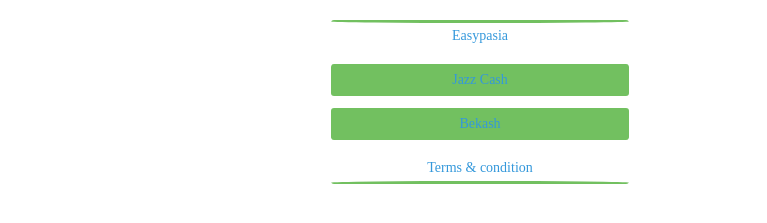
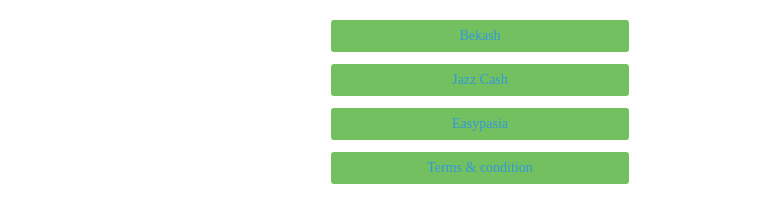
Before and after one commit to Ss2884/james.github.io, a plain HTML site: page Subscription/index.html in a window 1280 px wide. Shown: the part 303-526 px from the top of the page, without its empty margins (0-767 px from the left). Drawn offline with nearby package versions, Linux system fonts and the light colour scheme.

Commit message:
Update index.html

```diff
--- a/Subscription/index.html
+++ b/Subscription/index.html
@@ -88,17 +88,17 @@
 
 	    <div class="center">
 
-	   <button href="#sub" data-toggle="modal" class="btn btn1"style="width: 300px;">Easypasia</button>
+	   <button href="#subbb" data-toggle="modal" class="btn btn4"style="width: 300px;">Bekash</button>
 
 	    </br>
 
 	    <button href="#jazz" data-toggle="modal" class="btn btn4"style="width: 300px;">Jazz Cash</button>
 
-         <button href="#subbb" data-toggle="modal" class="btn btn3"style="width: 300px;">Bekash</button>
+         <button href="#sub" data-toggle="modal" class="btn btn3"style="width: 300px;">Easypasia</button>
 
 	    </br>
 
-         <button href="#tc" data-toggle="modal" class="btn btn2"style="width: 300px;">Terms & condition</button>
+         <button href="#tc" data-toggle="modal" class="btn btn3"style="width: 300px;">Terms & condition</button>
 
 
 
```
